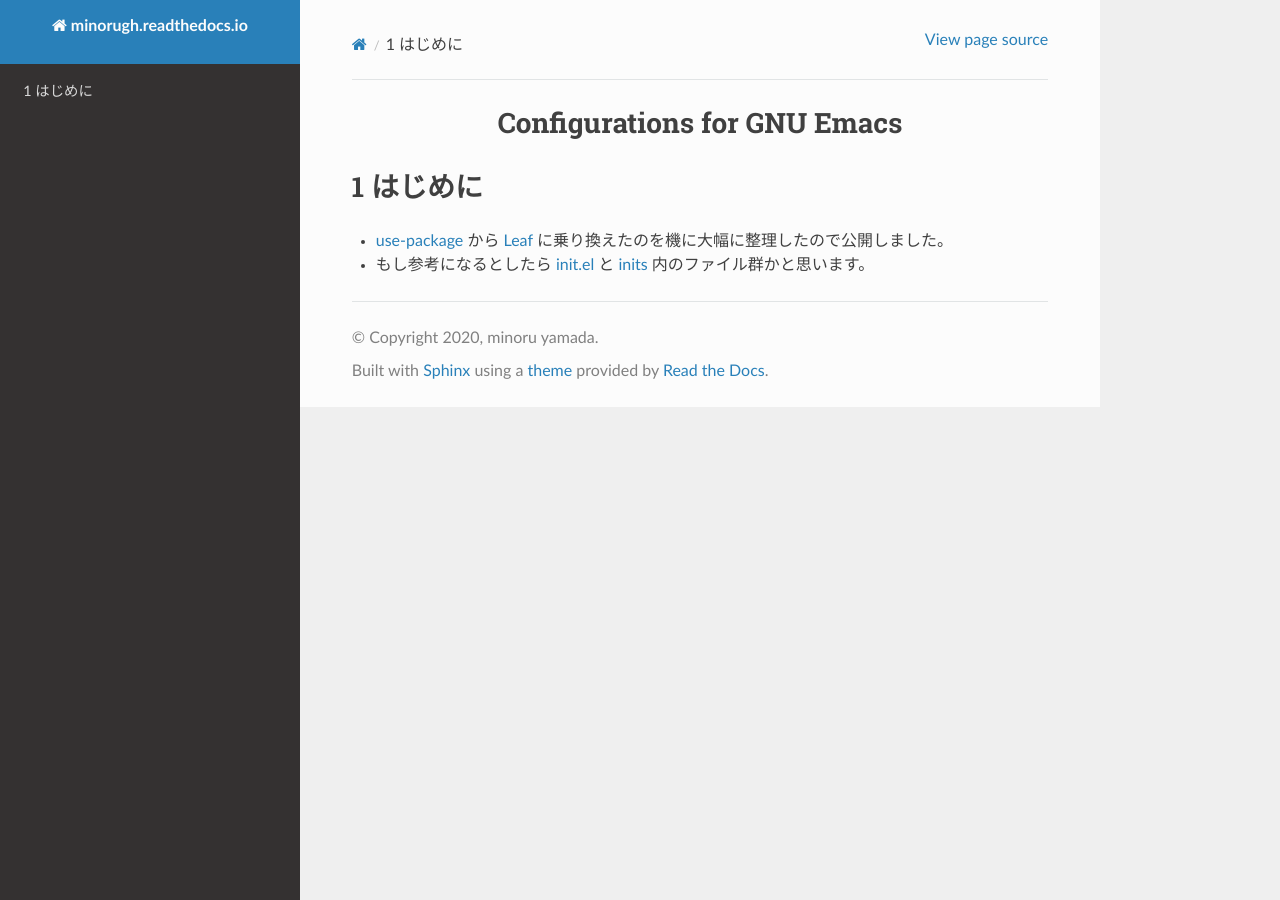
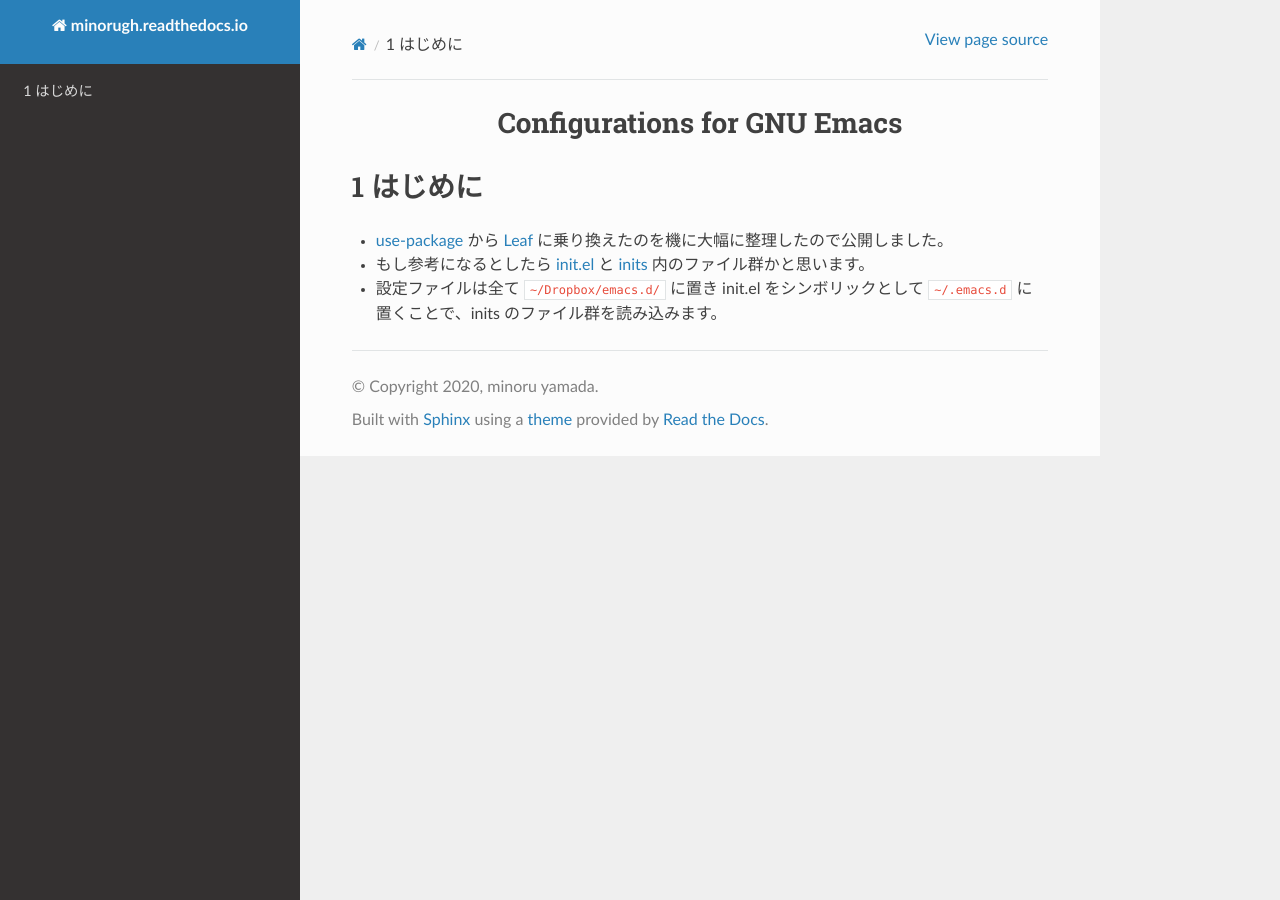
Before and after one commit to nomissbowling/emacs.d, a Sphinx documentation site: the page built from docs/index.md, in a window 1280 px wide. Built offline with Sphinx 7.4.7 and the Read the Docs theme 2.0.0, drawn with Linux system fonts in a browser that asks for light colours.

Commit message:
Fix index.md

```diff
--- a/docs/index.md
+++ b/docs/index.md
@@ -3,3 +3,4 @@
 ## 1 はじめに
 * [use-package](https://github.com/jwiegley/use-package) から [Leaf](https://github.com/conao3/leaf.el) に乗り換えたのを機に大幅に整理したので公開しました。
 * もし参考になるとしたら [init.el](https://github.com/minorugh/emacs.d/blob/master/init.el) と [inits](https://github.com/minorugh/emacs.d/tree/master/inits) 内のファイル群かと思います。
+* 設定ファイルは全て `~/Dropbox/emacs.d/` に置き init.el をシンボリックとして `~/.emacs.d` に置くことで、inits のファイル群を読み込みます。
```
